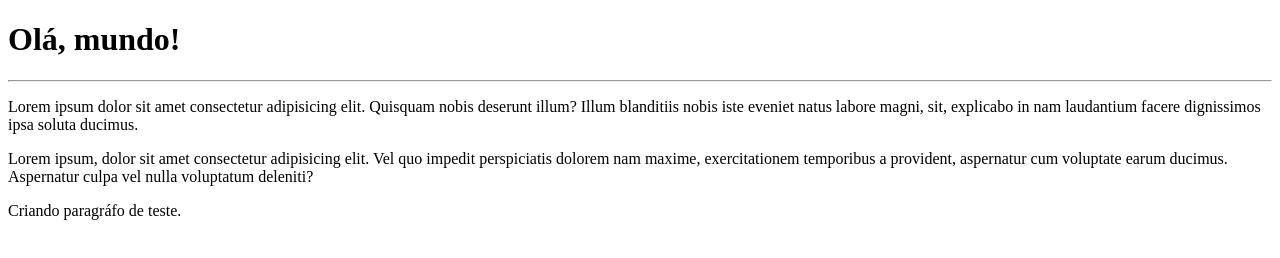
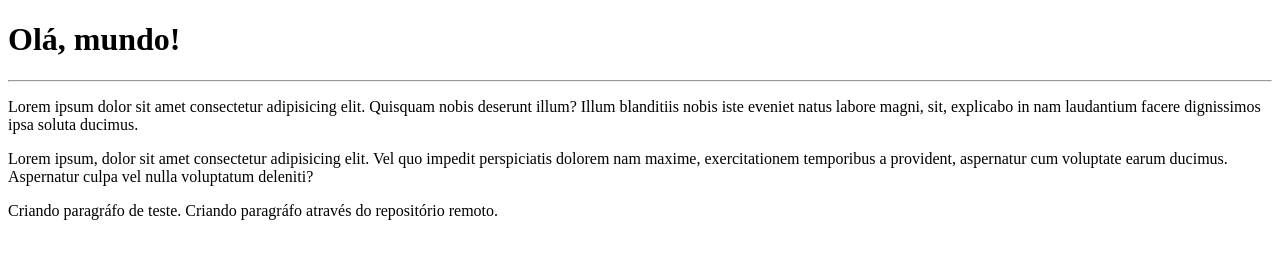
Before and after one commit to ClaraMey/Ola-Mundo, a plain HTML site: page site-exemplo/index.html in a window 1280 px wide. Drawn offline with Linux system fonts and the light colour scheme.

Commit message:
edição de teste

```diff
--- a/site-exemplo/index.html
+++ b/site-exemplo/index.html
@@ -12,6 +12,7 @@
     <p>Lorem ipsum, dolor sit amet consectetur adipisicing elit. Vel quo impedit perspiciatis dolorem nam maxime, exercitationem temporibus a provident, aspernatur cum voluptate earum ducimus. Aspernatur culpa vel nulla voluptatum deleniti?</p>
     <p>
         Criando paragráfo de teste.
+        Criando paragráfo através do repositório remoto.
     </p>
 </body>
 </html>
```
